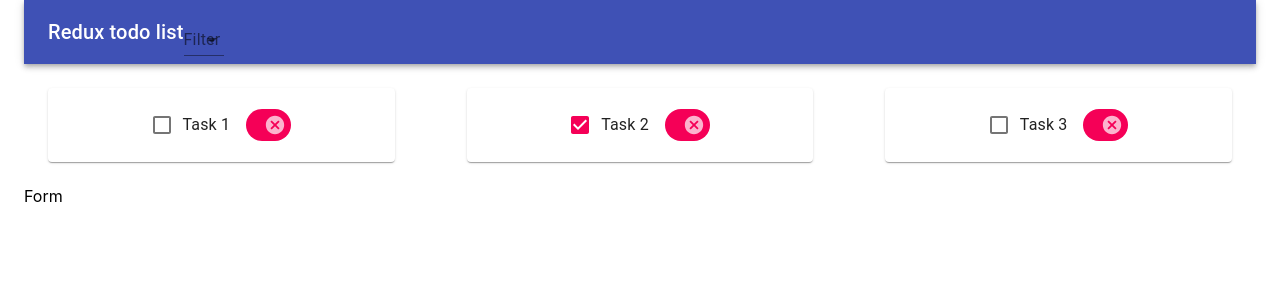
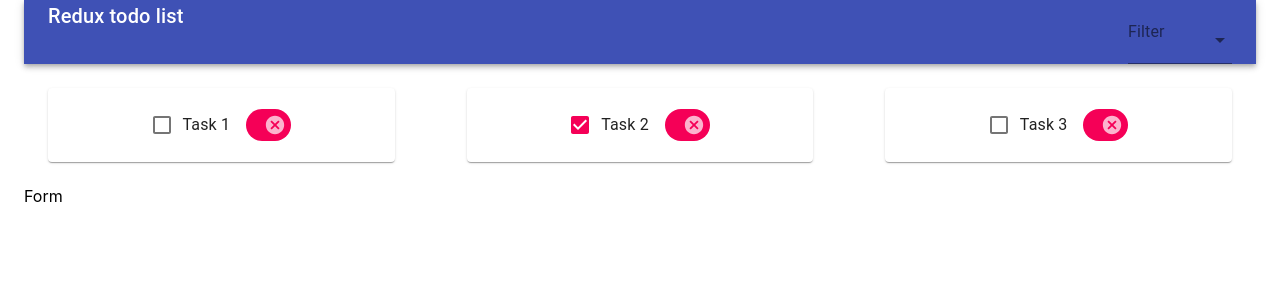
Before and after one commit to ShatalovViktor/hometasks, a React (Create React App) app: page / in a window 1280 px wide. Shown: the top 300 px of the page. Built offline with nearby package versions, Linux system fonts and the light colour scheme.

Commit message:
fix layout

```diff
--- a/src/components/Filters/Filters.js
+++ b/src/components/Filters/Filters.js
@@ -1,15 +1,30 @@
 import React from 'react'
-import { FormControl, InputLabel, Select, MenuItem } from '@material-ui/core'
+import { FormControl, InputLabel, Select, MenuItem, makeStyles, Grid } from '@material-ui/core'
 import { FILTER_ALL, FILTER_NOT_DONE, FILTER_DONE } from '../../filters'
 import PropTypes from 'prop-types'
 
 Filters.propTypes = {}
+const useStyles = makeStyles(theme => ({
+  inputInput: {
+    padding: theme.spacing(1, 1, 1, 7),
+    transition: theme.transitions.create('width'),
+    width: '100%',
+    [theme.breakpoints.up('sm')]: {
+      width: '100%',
+      '&:focus': {
+        width: '100%',
+      },
+    },
+  },
+}))
 
 function Filters (props) {
+  const classes = useStyles()
   return (
+    <Grid item>
       <FormControl>
         <InputLabel id="demo-simple-select-label">Filter</InputLabel>
-      <Select
+        <Select className={classes.inputInput}
                 labelId="demo-simple-select-label"
                 id="demo-simple-select"
         >
@@ -18,6 +33,7 @@
           <MenuItem value={FILTER_NOT_DONE}>Not completed</MenuItem>
         </Select>
       </FormControl>
+    </Grid>
   )
 }
 
--- a/src/components/Header/Header.js
+++ b/src/components/Header/Header.js
@@ -1,5 +1,5 @@
 import React from 'react'
-import { AppBar, Toolbar, Typography } from '@material-ui/core'
+import { AppBar, Toolbar, Typography, Grid } from '@material-ui/core'
 import PropTypes from 'prop-types'
 import Filters from '../Filters/Filters'
 
@@ -7,10 +7,18 @@
   return (
     <AppBar position="static">
       <Toolbar>
-        <Typography variant="h6">
-          Redux todo list
-        </Typography>
-        <Filters />
+        <Grid
+          justify="space-between"
+          container
+          spacing={24}
+        >
+          <Grid item>
+            <Typography variant="h6">
+              Redux todo list
+            </Typography>
+          </Grid>
+          <Filters />
+        </Grid>
       </Toolbar>
     </AppBar>
   )
```
Lines whose indentation alone changed are shown as unchanged.
